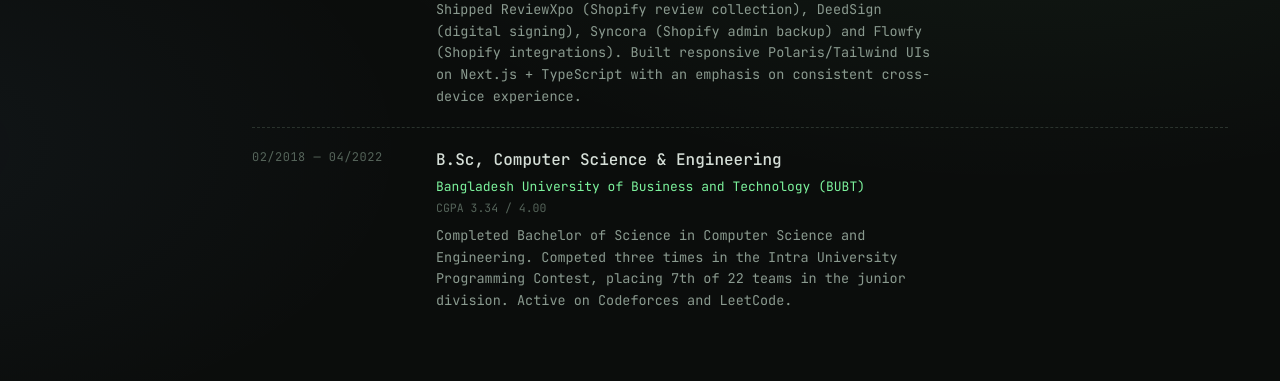
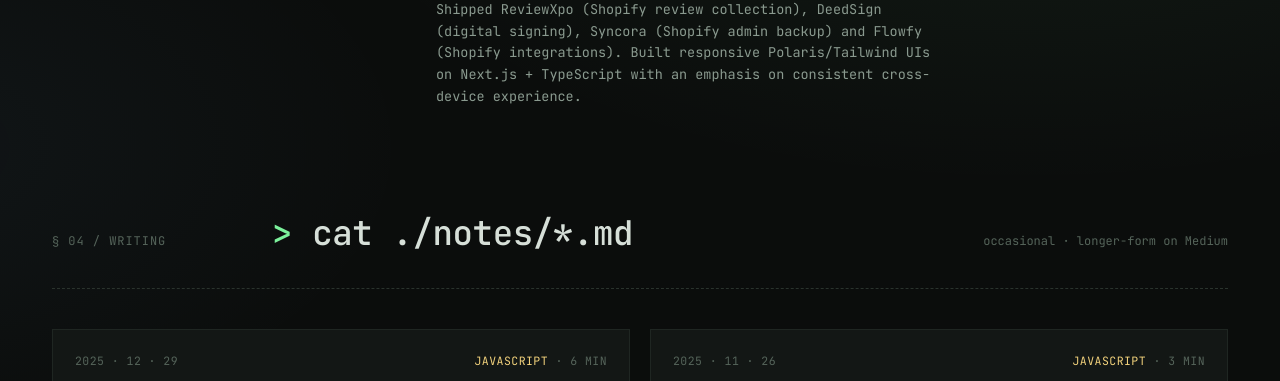
Before and after one commit to Rafsun83/dev-atelier, a React (Vite) app: page / in a window 1280 px wide. Shown: the part 3293-3674 px from the top of the page. Built offline with nearby package versions, Linux system fonts and the light colour scheme.

Commit message:
Code commented

```diff
--- a/src/data.js
+++ b/src/data.js
@@ -117,14 +117,14 @@ export const PORTFOLIO_DATA = {
       where: "Dhaka, Bangladesh",
       note: "Shipped ReviewXpo (Shopify review collection), DeedSign (digital signing), Syncora (Shopify admin backup) and Flowfy (Shopify integrations). Built responsive Polaris/Tailwind UIs on Next.js + TypeScript with an emphasis on consistent cross-device experience.",
     },
-    {
-      when: "02/2018 — 04/2022",
-      role: "B.Sc, Computer Science & Engineering",
-      co: "Bangladesh University of Business and Technology (BUBT)",
-      coLink: "https://bubt.edu.bd/",
-      where: "CGPA 3.34 / 4.00",
-      note: "Completed Bachelor of Science in Computer Science and Engineering. Competed three times in the Intra University Programming Contest, placing 7th of 22 teams in the junior division. Active on Codeforces and LeetCode.",
-    },
+    // {
+    //   when: "02/2018 — 04/2022",
+    //   role: "B.Sc, Computer Science & Engineering",
+    //   co: "Bangladesh University of Business and Technology (BUBT)",
+    //   coLink: "https://bubt.edu.bd/",
+    //   where: "CGPA 3.34 / 4.00",
+    //   note: "Completed Bachelor of Science in Computer Science and Engineering. Competed three times in the Intra University Programming Contest, placing 7th of 22 teams in the junior division. Active on Codeforces and LeetCode.",
+    // },
   ],
 
   posts: [
```
